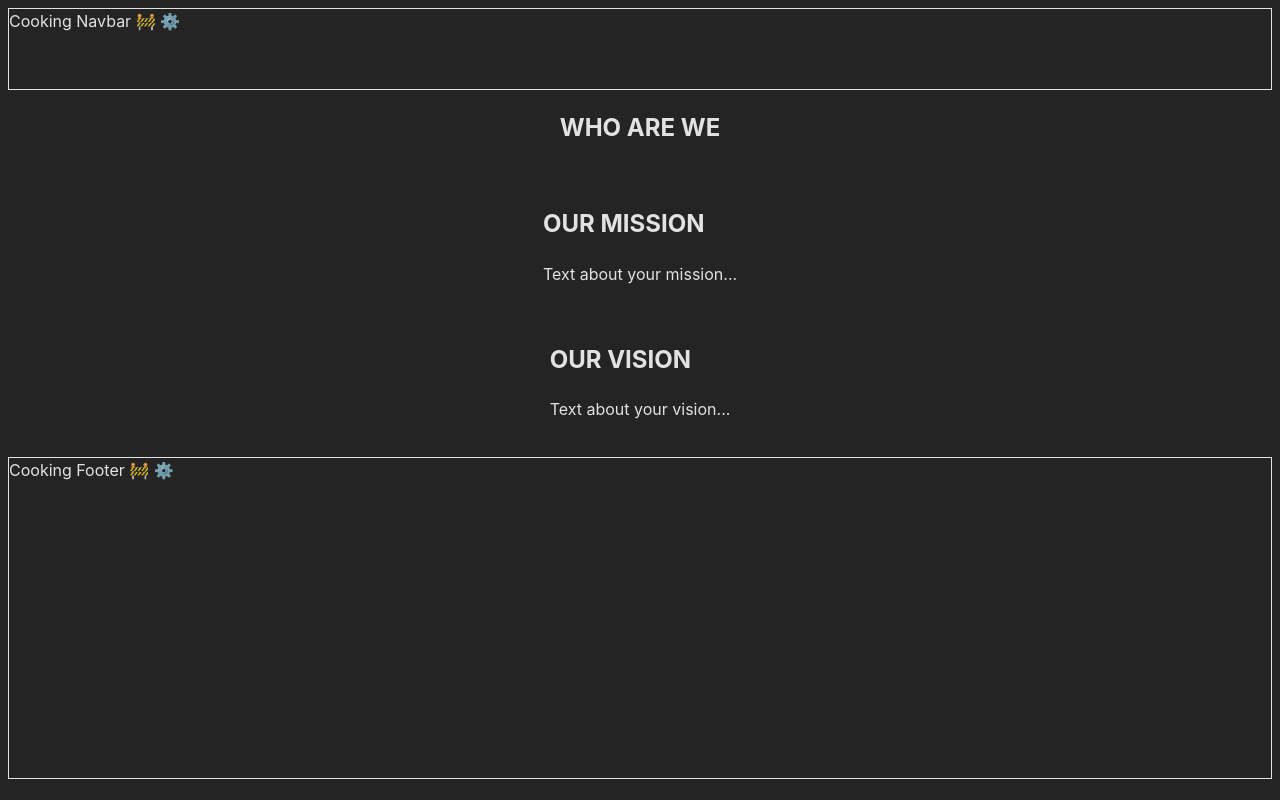
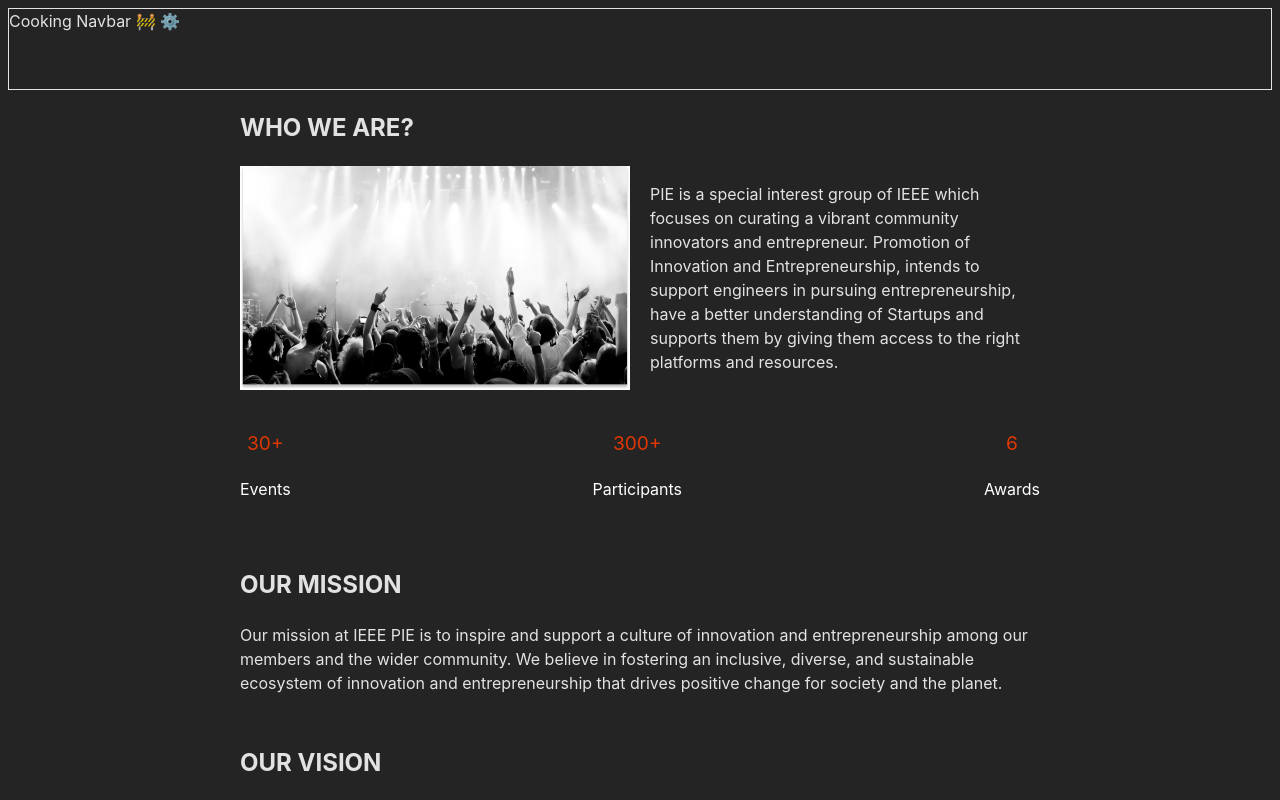
Before and after one commit to Codesandmore/PIE_2024, a React (Vite) app: page /about in a window 1280 px wide. Shown: the top 800 px of the page. Built offline with nearby package versions, Linux system fonts and the light colour scheme.

Commit message:
aboutcontent

```diff
--- a/pages/about.css
+++ /dev/null
@@ -1,33 +0,0 @@
-.about-container {
-    display: flex;
-    flex-direction: column;
-    align-items: center;
-  }
-
-  .about-section {
-    display: flex;
-    justify-content: space-around;
-    margin-bottom: 20px;
-  }
-
-  .about-text {
-    flex: 1;
-  }
-
-  .about-image {
-    max-width: 200px;
-    margin-right: 20px;
-  }
-
-  @media (max-width: 768px) {
-    .about-section {
-      flex-direction: column;
-      align-items: center;
-    }
-
-    .about-image {
-      max-width: 100%;
-      margin-bottom: 20px;
-      margin-right: 0;
-    }
-  }
--- a/pages/about.jsx
+++ b/pages/about.jsx
@@ -1,26 +1,57 @@
 import React from 'react';
-import './about.css';
+import '../styles/about.css';
 
 const About = () => {
   return (
     <div className="about-container">
-      <div className="about-section">
-        <h2>WHO ARE WE</h2>
-      </div>
-      <div className="about-section">
-        <div className="about-text">
-          <h2>OUR MISSION</h2>
-          <p>Text about your mission...</p>
+      <section className="who-we-section">
+        <h2>WHO WE ARE?</h2>
+        <div className="content-container">
+          <div className="image-container">
+            <img src="/images/aboutpic.jpg" alt="Who We Are" />
+          </div>
+          <div className="description-container">
+            <p>PIE is a special interest group of IEEE which focuses on curating a vibrant community innovators and entrepreneur.
+              Promotion of Innovation and Entrepreneurship, intends to support engineers in pursuing entrepreneurship, have a better understanding of Startups and supports them by giving them access to the right platforms and resources.</p>
+          </div>
         </div>
-      </div>
-      <div className="about-section">
-        <div className="about-text">
-          <h2>OUR VISION</h2>
-          <p>Text about your vision...</p>
+        <div className="member-container">
+          <div data-aos="zoom-in-up">
+            <div className="noofm">
+              <p className="orange-text">30+</p>
+              <p className="white-text">Events</p>
+            </div>
+          </div>
+          <div data-aos="zoom-in-up">
+            <div className="noofm">
+              <p className="orange-text">300+</p>
+              <p className="white-text">Participants</p>
+            </div>
+          </div>
+          <div data-aos="zoom-in-up">
+            <div className="noofm">
+              <p className="orange-text">6</p>
+              <p className="white-text">Awards</p>
+            </div>
+          </div>
         </div>
-      </div>
+
+
+      </section>
+
+      <section className="mission-section">
+        <h2>OUR MISSION</h2>
+        <p>Our mission at IEEE PIE is to inspire and support a culture of innovation and entrepreneurship among our members and the wider community.
+          We believe in fostering an inclusive, diverse, and sustainable ecosystem of innovation and entrepreneurship that drives positive change for society and the planet.</p>
+      </section>
+
+      <section className="vision-section">
+        <h2>OUR VISION</h2>
+        <p>Our vision for IEEE PIE is to be the leading global platform for innovation and entrepreneurship, empowering individuals to drive positive change through technology and innovation.
+          we envision a future where every individual has the tools and support they need to turn their ideas into reality, and where technology is leveraged for the greater good of society and the planet</p>
+      </section>
     </div>
   );
-};
+}
 
 export default About;
--- /dev/null
+++ b/styles/about.css
@@ -0,0 +1,50 @@
+
+.about-container {
+  max-width: 800px;
+  margin: 0 auto;
+}
+
+.who-we-section,
+.mission-section,
+.vision-section {
+  margin-bottom: 50px;
+}
+
+.content-container {
+  display: flex;
+}
+
+.image-container {
+  flex: 1;
+}
+
+.image-container img {
+  width: 100%;
+  max-width: 100%;
+  height: 100%;
+}
+
+.description-container {
+  flex: 1;
+  padding-left: 20px;
+}
+
+.member-container {
+  display: flex;
+  justify-content: space-between;
+  margin-top: 20px;
+}
+
+.noofm {
+  text-align: center;
+}
+
+
+.orange-text {
+  color: #E03703;
+  font-size: larger;
+}
+
+.white-text {
+  color: #ffffff;
+}
```
